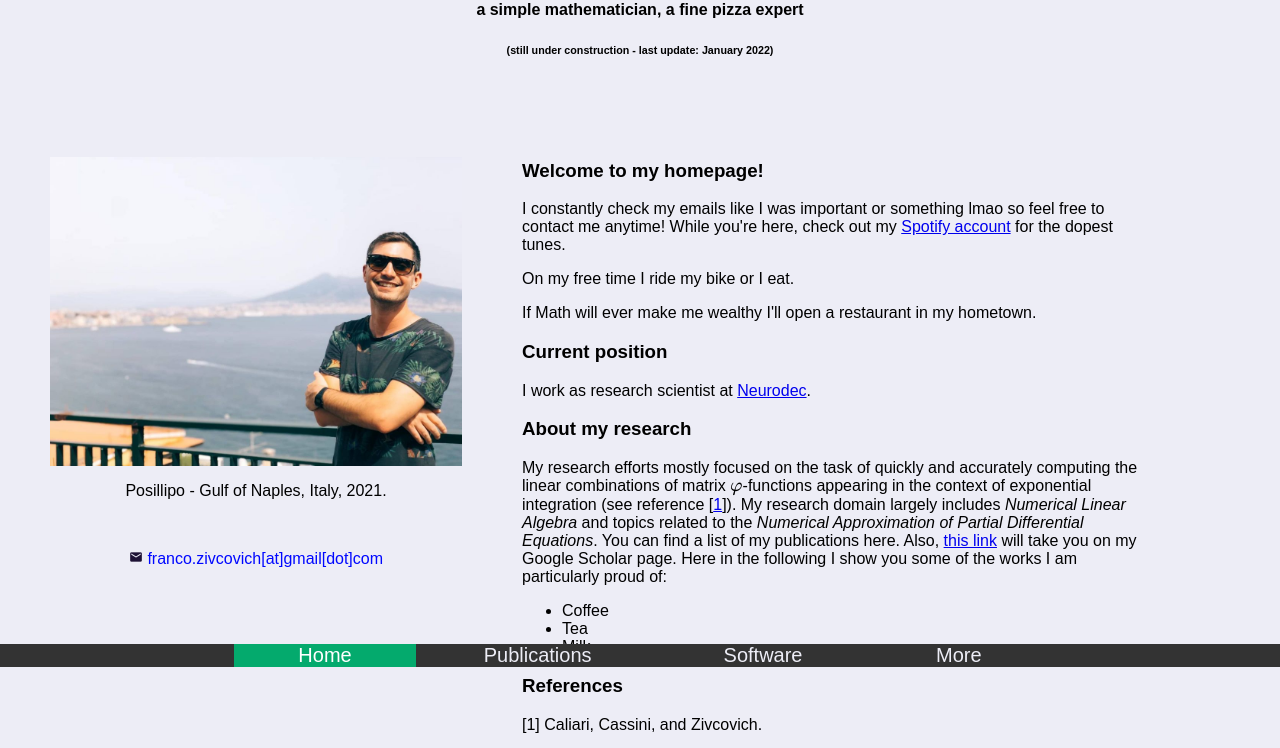
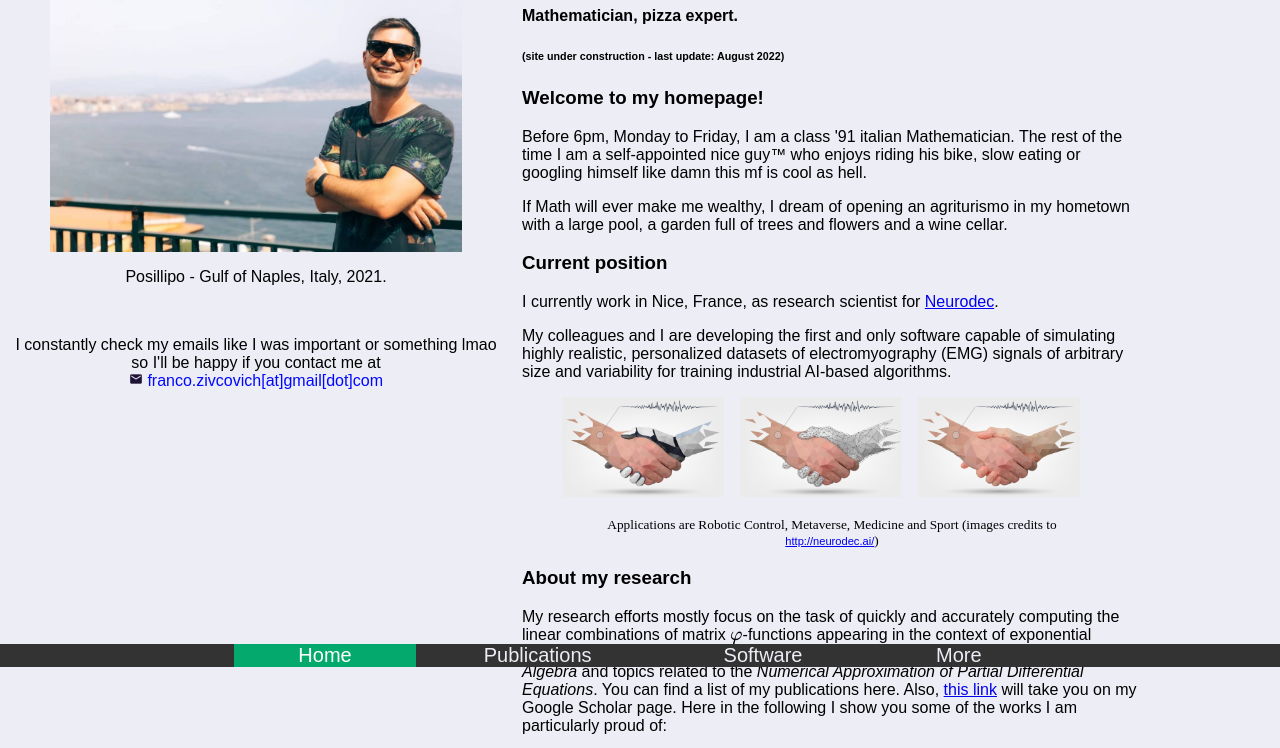
Before and after one commit to francozivcovich/franco.zivcovich.github.io, a plain HTML site: page index.html in a window 1280 px wide. Shown: the part 133-881 px from the top of the page. Drawn offline with nearby package versions, Linux system fonts and the light colour scheme.

Commit message:
Qualche cambiamento estivo.

```diff
--- a/index.html
+++ b/index.html
@@ -35,10 +35,7 @@
 </head>
 <body>
 
-  <p><br><br><br></p>
-  <h1>Franco Zivcovich</h1>
-  <h4>a simple mathematician, a fine pizza expert</h4>
-  <h6>(still under construction - last update: January 2022)</h6>
+
 
 
   <div class="row">
@@ -50,31 +47,43 @@
       </figure>
       <!-- <a href="/website/contacts.html">Contacts</a> -->
       <br>
-      <p><i class="material-icons" style="font-size:14px;color:rgb(30, 18, 53)">email</i> <span style="color: #0008ff">franco.zivcovich[at]gmail[dot]com</span></p>
+      <p>
+        I constantly check my emails like I was important or something lmao so I'll be happy if you contact me at
+        <br>
+        <i class="material-icons" style="font-size:14px;color:rgb(30, 18, 53)">email</i> <span style="color: #0008ff">franco.zivcovich[at]gmail[dot]com</span>
+      </p>
     </div>
 
     <div class="column right">
+      <h1>Franco Zivcovich</h1>
+      <h4>Mathematician, pizza expert.</h4>
+      <h6>(site under construction - last update: August 2022)</h6>
+
+      <!-- <p><br></p> -->
+
       <h3>Welcome to my homepage!</h3>
       <p>
-        I constantly check my emails like I was important or something lmao so feel free to contact me anytime!
-        While you're here, check out my <a href = "https://open.spotify.com/user/tgqg9jxgm6hx9cs7nfalwqvws?si=dc112dafbcac457b">Spotify account</a> for the dopest tunes.
+        Before 6pm, Monday to Friday, I am a class '91 italian Mathematician.
+        The rest of the time I am a self-appointed nice guy&#8482; who enjoys riding his bike, slow eating or googling himself like damn this mf is cool as hell.
       </p>
-      <!-- <h3>On my free time</h3> -->
       <p>
-        On my free time I ride my bike or I eat.
-      </p>
-      <!-- <h3>Future plans</h3> -->
-      <p>
-        If Math will ever make me wealthy I'll open a restaurant in my hometown.
+        If Math will ever make me wealthy, I dream of opening an agriturismo in my hometown with a large pool, a garden full of trees and flowers and a wine cellar.
+        <!-- In the meantime, since you're here, check out my <a href = "https://open.spotify.com/user/tgqg9jxgm6hx9cs7nfalwqvws?si=dc112dafbcac457b">Spotify account</a> for the dopest tunes. -->
       </p>
       <h3>Current position</h3>
       <p>
-        I work as research scientist at <a href="http://neurodec.ai/">Neurodec</a>.
-        <!-- My efforts focus on the optimization of the subject specific electromyography simulator needed for training Myoelectric Digital Twins. -->
+        I currently work in Nice, France, as research scientist for <a href="http://neurodec.ai/">Neurodec</a>.
+      </p>
+      <p>
+        My colleagues and I are developing the first and only software capable of simulating highly realistic, personalized datasets of electromyography (EMG) signals of arbitrary size and variability for training industrial AI-based algorithms.
+        <figure>
+          <img src="imgs/neurodec/emg_robot-2.png" width=30% height: auto>&nbsp&nbsp&nbsp&nbsp<img src="imgs/neurodec/emg_hmi.png" width=30% height: auto>&nbsp&nbsp&nbsp&nbsp<img src="imgs/neurodec/emg_human.png" width=30% height: auto>
+          <figcaption><p><small><center>Applications are Robotic Control, Metaverse, Medicine and Sport (images credits to <a href="http://neurodec.ai/"><small>http://neurodec.ai/</small></a>)</center></small></p></figcaption>
+        </figure>
       </p>
       <h3>About my research</h3>
       <p>
-        My research efforts mostly focused on the task of quickly and accurately computing the linear combinations of matrix \(\varphi\)-functions
+        My research efforts mostly focus on the task of quickly and accurately computing the linear combinations of matrix \(\varphi\)-functions
         appearing in the context of exponential integration (see reference [<a href="#CCZ19">1</a>]).
 
 
```
Also changed, not shown: imgs/neurodec/emg_hmi.png (added), imgs/neurodec/emg_human.png (added), imgs/neurodec/emg_robot-2.png (added).
